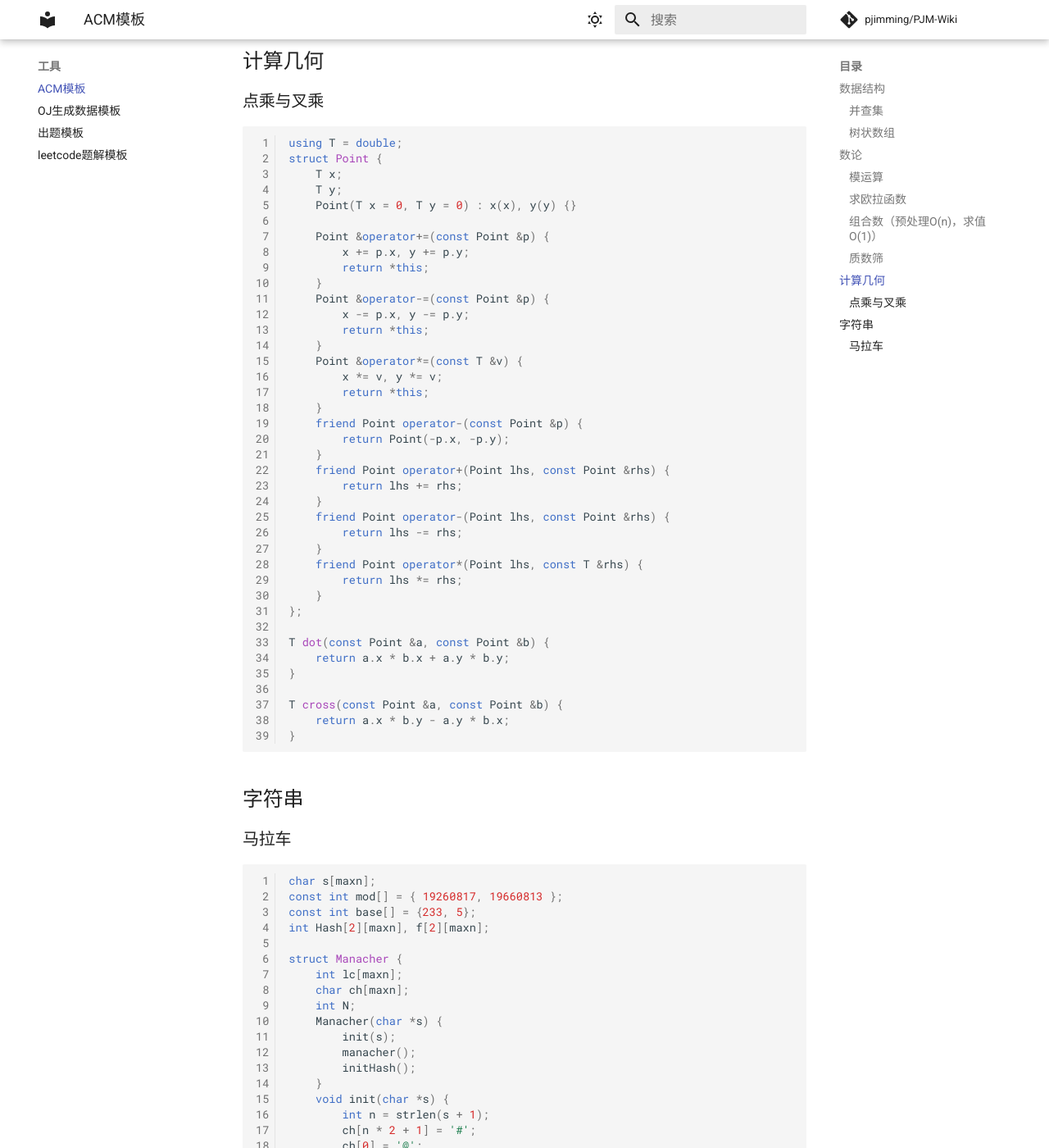
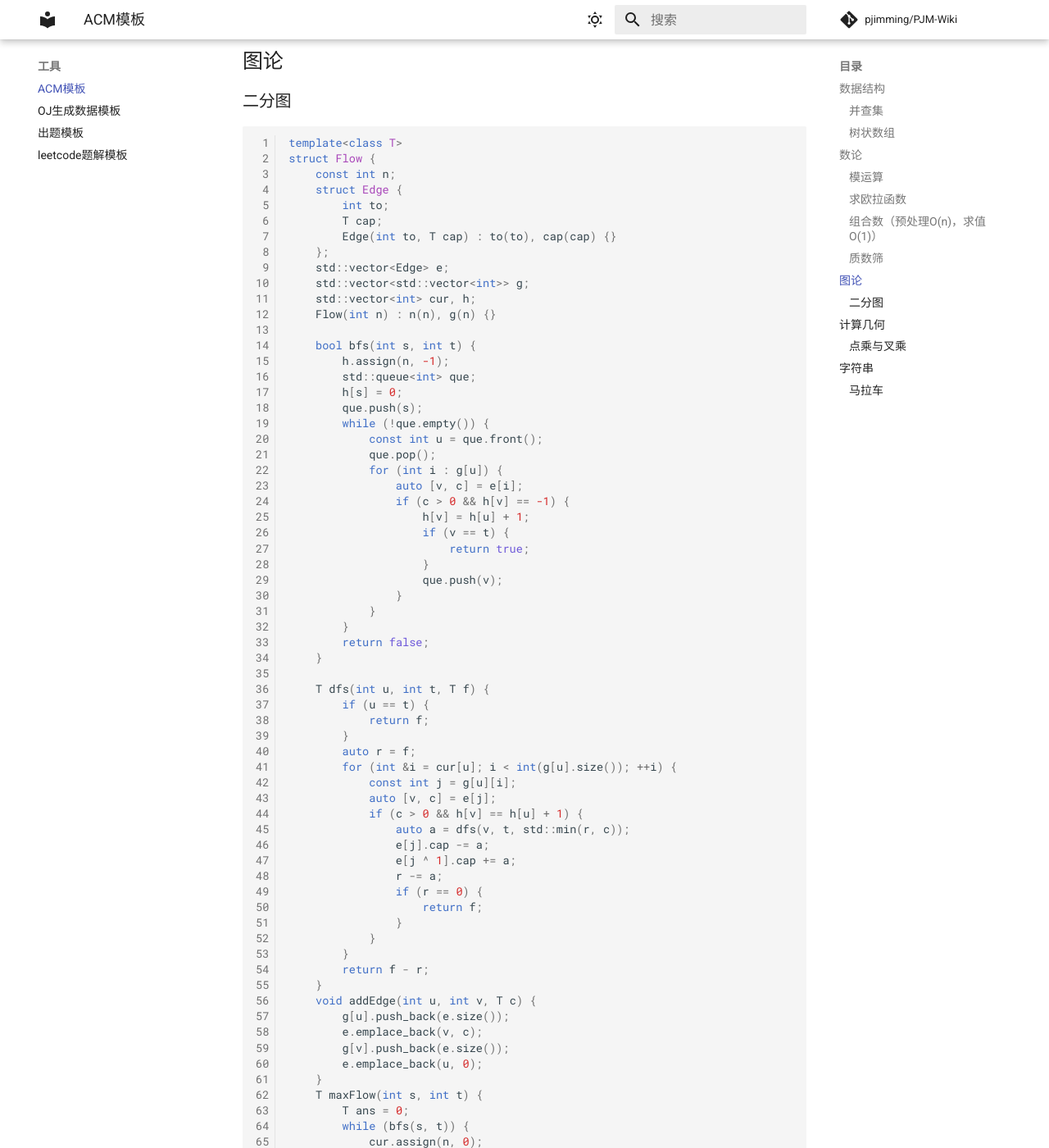
Before and after one commit to pjimming/PJM-Wiki, an MkDocs documentation site: the page built from docs/tools/4.md, in a window 1280 px wide and 1400 px high, scrolled down 4579 px. Shown: the whole window at 82% size. Built offline with MkDocs 1.6.1 and Material for MkDocs 9.7.7, drawn with Linux system fonts in a browser that asks for light colours; formulas are drawn with MathJax 3; comment, search, counter and statistics services are not loaded; some of the changed text lies outside the part shown.

Commit message:
happy new year

````diff
--- a/docs/tools/4.md
+++ b/docs/tools/4.md
@@ -219,6 +219,81 @@ void init() {
 }
 ```
 
+## 图论
+### 二分图
+```cpp
+template<class T>
+struct Flow {
+    const int n;
+    struct Edge {
+        int to;
+        T cap;
+        Edge(int to, T cap) : to(to), cap(cap) {}
+    };
+    std::vector<Edge> e;
+    std::vector<std::vector<int>> g;
+    std::vector<int> cur, h;
+    Flow(int n) : n(n), g(n) {}
+
+    bool bfs(int s, int t) {
+        h.assign(n, -1);
+        std::queue<int> que;
+        h[s] = 0;
+        que.push(s);
+        while (!que.empty()) {
+            const int u = que.front();
+            que.pop();
+            for (int i : g[u]) {
+                auto [v, c] = e[i];
+                if (c > 0 && h[v] == -1) {
+                    h[v] = h[u] + 1;
+                    if (v == t) {
+                        return true;
+                    }
+                    que.push(v);
+                }
+            }
+        }
+        return false;
+    }
+
+    T dfs(int u, int t, T f) {
+        if (u == t) {
+            return f;
+        }
+        auto r = f;
+        for (int &i = cur[u]; i < int(g[u].size()); ++i) {
+            const int j = g[u][i];
+            auto [v, c] = e[j];
+            if (c > 0 && h[v] == h[u] + 1) {
+                auto a = dfs(v, t, std::min(r, c));
+                e[j].cap -= a;
+                e[j ^ 1].cap += a;
+                r -= a;
+                if (r == 0) {
+                    return f;
+                }
+            }
+        }
+        return f - r;
+    }
+    void addEdge(int u, int v, T c) {
+        g[u].push_back(e.size());
+        e.emplace_back(v, c);
+        g[v].push_back(e.size());
+        e.emplace_back(u, 0);
+    }
+    T maxFlow(int s, int t) {
+        T ans = 0;
+        while (bfs(s, t)) {
+            cur.assign(n, 0);
+            ans += dfs(s, t, std::numeric_limits<T>::max());
+        }
+        return ans;
+    }
+};
+```
+
 ## 计算几何
 ### 点乘与叉乘
 ```cpp
--- a/mkdocs.yml
+++ b/mkdocs.yml
@@ -39,7 +39,7 @@ theme:
       name: Switch to light mode
 
 # copyright
-copyright: Copyright &copy; 2022 <a href="https://pjmcode.top" target="_blank" rel="noopener noreferrer">潘江明</a>
+copyright: Copyright &copy; 2022-2023 <a href="https://pjmcode.top" target="_blank" rel="noopener noreferrer">潘江明</a>
 
 # condition
 nav:
````
